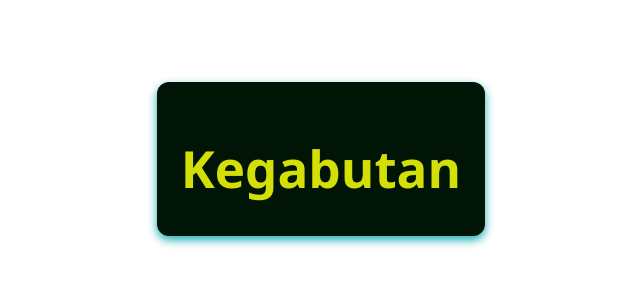
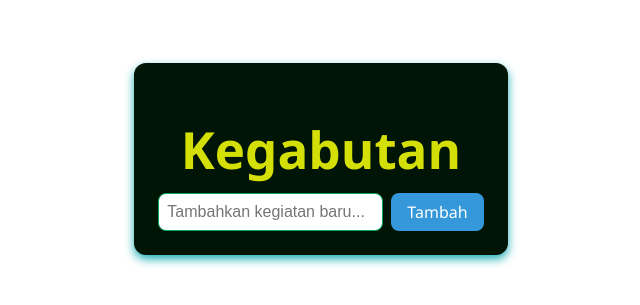
Before and after one commit to AlifBasmanMakarim/uts-todo, a Vue app: page / in a window 1280 px wide. Shown: the part 241-546 px from the top of the page, without its empty margins (319-959 px from the left). Built offline with nearby package versions, Linux system fonts and the light colour scheme.

Commit message:
menambahkan input dan tombol tambah kegiatan

```diff
--- a/src/App.vue
+++ b/src/App.vue
@@ -1,10 +1,21 @@
 <template>
   <div class="app">
     <h1 class="title">Kegabutan</h1>
+    <div class="input-group">
+      <input v-model="newTask" placeholder="Tambahkan kegiatan baru..." />
+      <button @click="addTask">Tambah</button>
+    </div>
   </div>
 </template>
 
 <script setup>
+import { ref } from 'vue'
+
+const newTask = ref('')
+
+function addTask() {
+  console.log('Tambah task:', newTask.value)
+}
 </script>
 
 <style scoped>
@@ -23,4 +34,32 @@
   color: #d4df07;
   margin-bottom: 1rem;
 }
+
+.input-group {
+  display: flex;
+  gap: 0.5rem;
+}
+
+.input-group input {
+  flex: 1;
+  padding: 0.5rem;
+  border-radius: 8px;
+  border: 1px solid #06a960;
+  font-size: 1rem;
+}
+
+.input-group button {
+  padding: 0.5rem 1rem;
+  border: none;
+  background-color: #3498db;
+  color: white;
+  border-radius: 8px;
+  cursor: pointer;
+  font-size: 1rem;
+  transition: background-color 0.3s ease;
+}
+
+.input-group button:hover {
+  background-color: #2980b9;
+}
 </style>
```
